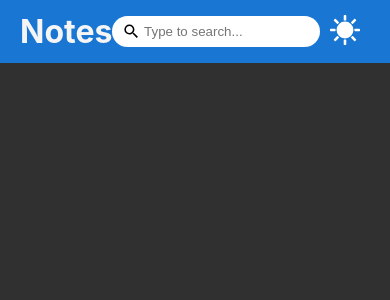
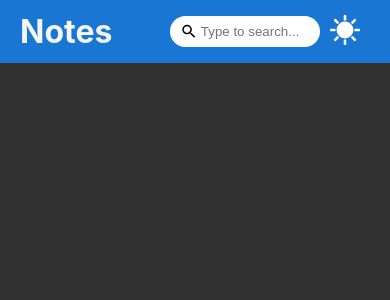
Before and after one commit to Segnities/react-notes-app, a React (Create React App) app: page / in a window 390 px wide. Shown: the top 300 px of the page. Built offline with nearby package versions, Linux system fonts and the light colour scheme.

Commit message:
header && change mode is done

```diff
--- a/src/components/App.jsx
+++ b/src/components/App.jsx
@@ -35,14 +35,12 @@ function App() {
 
   return (
     <div className={`app mode-${darkMode ? "light" : "dark"}`}>
-        <header>
           <Header themeMode={darkMode} toggleDarkMode={setDarkMode}>
             <Search
               searhQuery={searchQuery}
               handleSearchNote={setSearchQuery}
             />
           </Header>
-        </header>
         <main></main>
     </div>
   );
--- a/src/components/UI/Header/Header.jsx
+++ b/src/components/UI/Header/Header.jsx
@@ -8,7 +8,7 @@ import lightMode from "./assets/icons/light-mode.svg"
 
 const Header = ({ themeMode, toggleDarkMode, children }) => {
   return (
-    <div className={style.header}>
+    <header className={style.header}>
       <h1>Notes</h1>
       <div className={style['search-wrapper']}>
         {children}
@@ -19,7 +19,7 @@ const Header = ({ themeMode, toggleDarkMode, children }) => {
       >
         <img src={themeMode ? darkMode : lightMode} alt="" />
       </button>
-    </div>
+    </header>
   );
 };
 
--- a/src/components/UI/Header/assets/css/Header.module.css
+++ b/src/components/UI/Header/assets/css/Header.module.css
@@ -30,5 +30,4 @@
   width: 30px;
   height: 30px;
   filter: invert(1);
-  transition: all 0.4s ease-in-out;
 }
--- a/src/components/UI/Search/Search.jsx
+++ b/src/components/UI/Search/Search.jsx
@@ -9,7 +9,7 @@ const Search = ({ searhQuery, handleSearchNote }) => {
     <div className={style.search}>
       <MdSearch className="search-icons" size={"1.3em"} />
       <input
-        type="search"
+        type="text"
         placeholder="Type to search..."
         value={searhQuery}
         onChange={(e) => handleSearchNote(e.target.value)}
--- a/src/components/UI/Search/assets/css/Search.module.css
+++ b/src/components/UI/Search/assets/css/Search.module.css
@@ -10,9 +10,23 @@
   width: 100%;
   padding: 3px;
   border: none;
+  outline: none;
+  color: #444;
   background-color: #fff;
 }
 
-.searh input:focus,:focus-visible {
-    outline: none;
+@media (min-width: 1200px) {
+  .search {
+    width: 100%;
+    min-width: 200px;
+    transition: all 0.4s ease;
   }
+}
+
+@media (max-width: 560px) {
+  .search {
+    min-width: 120px;
+    max-width: 150px;
+    transition: all 0.4s ease;
+  }
+}
--- a/src/styles/App.css
+++ b/src/styles/App.css
@@ -1,18 +1,14 @@
 .app {
+  width: 100%;
   min-height: 100vh;
 }
 
 .mode-light {
-  transition: all 0.5s ease-in-out;
+  transition: all 0.8s ease-in-out;
   background-color: whitesmoke;
 }
 
 .mode-dark {
-  transition: all 0.5s ease-in-out;
+  transition: all 0.8s ease-in-out;
   background-color: #303030;
 }
-
-
-.header {
-  width: 100%;
-}
```
Lines whose indentation alone changed are shown as unchanged.
